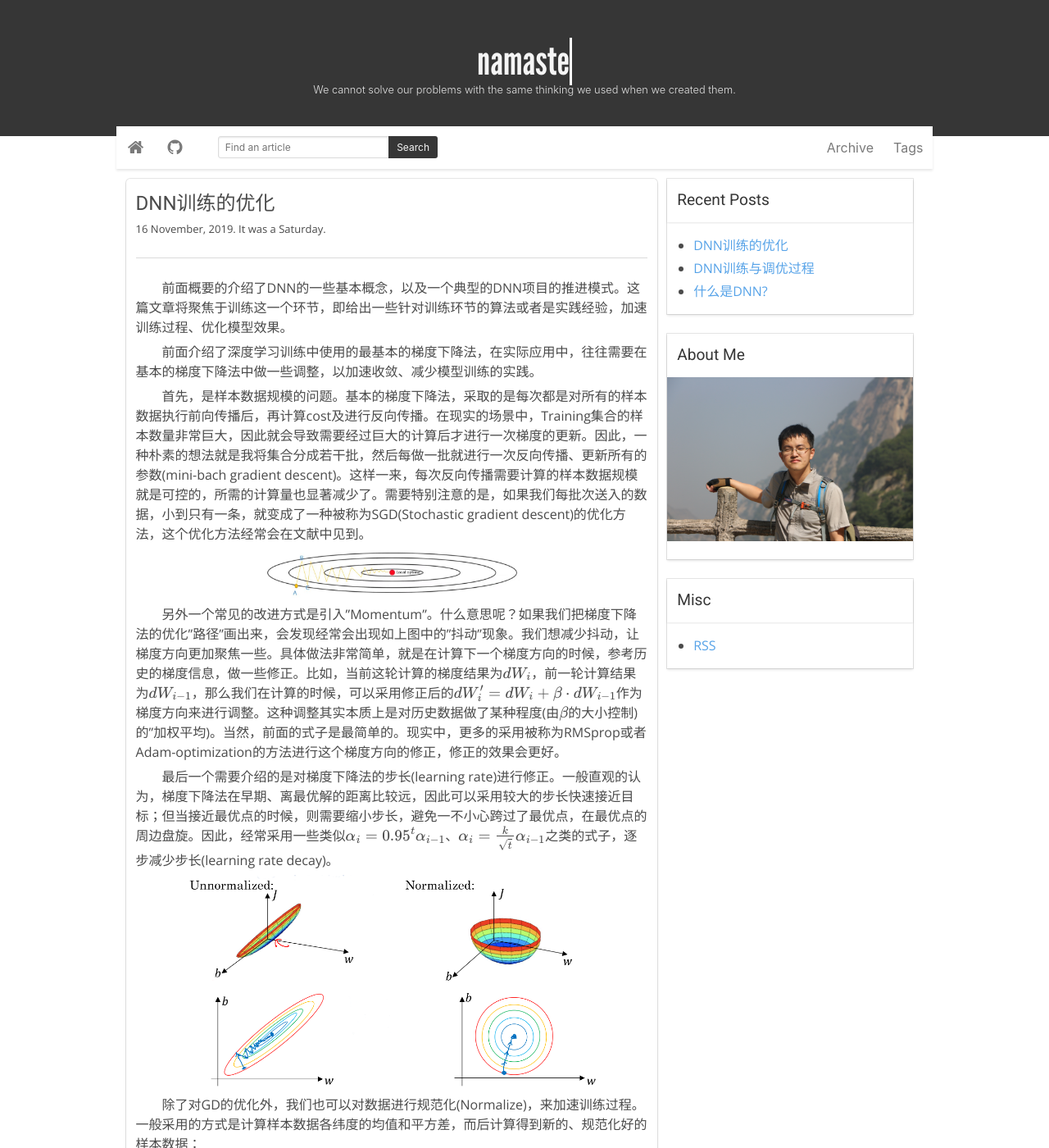
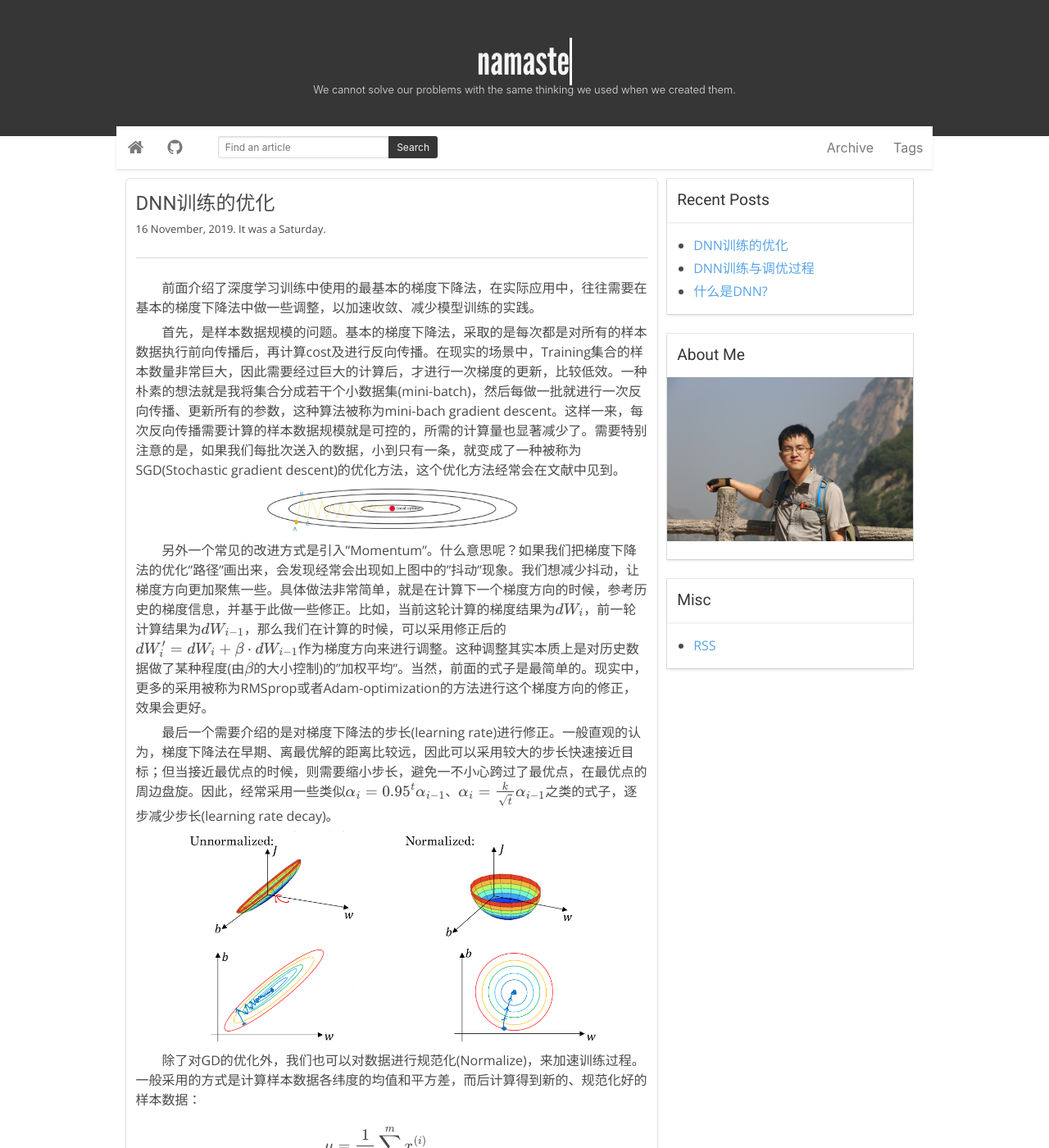
Before and after one commit to lvsizhe/lvsizhe.github.io, a Jekyll site: the page built from _posts/2019-11-16-dnn-train-optimizer-DLC2C3.md, in a window 1280 px wide and 1400 px high. Shown: the whole window at 82% size. Built offline with Jekyll 4.4.1, drawn with Linux system fonts in a browser that asks for light colours; formulas are drawn with MathJax 3; some of the changed text lies outside the part shown.

Commit message:
make the artical much more fluent

```diff
--- a/_posts/2019-11-16-dnn-train-optimizer-DLC2C3.md
+++ b/_posts/2019-11-16-dnn-train-optimizer-DLC2C3.md
@@ -5,15 +5,13 @@
 tags: AI mooc
 ---
 
-前面概要的介绍了DNN的一些基本概念，以及一个典型的DNN项目的推进模式。这篇文章将聚焦于训练这一个环节，即给出一些针对训练环节的算法或者是实践经验，加速训练过程、优化模型效果。
-
 前面介绍了深度学习训练中使用的最基本的梯度下降法，在实际应用中，往往需要在基本的梯度下降法中做一些调整，以加速收敛、减少模型训练的实践。
 
-首先，是样本数据规模的问题。基本的梯度下降法，采取的是每次都是对所有的样本数据执行前向传播后，再计算cost及进行反向传播。在现实的场景中，Training集合的样本数量非常巨大，因此就会导致需要经过巨大的计算后才进行一次梯度的更新。因此，一种朴素的想法就是我将集合分成若干批，然后每做一批就进行一次反向传播、更新所有的参数(mini-bach gradient descent)。这样一来，每次反向传播需要计算的样本数据规模就是可控的，所需的计算量也显著减少了。需要特别注意的是，如果我们每批次送入的数据，小到只有一条，就变成了一种被称为SGD(Stochastic gradient descent)的优化方法，这个优化方法经常会在文献中见到。
+首先，是样本数据规模的问题。基本的梯度下降法，采取的是每次都是对所有的样本数据执行前向传播后，再计算cost及进行反向传播。在现实的场景中，Training集合的样本数量非常巨大，因此需要经过巨大的计算后，才进行一次梯度的更新，比较低效。一种朴素的想法就是我将集合分成若干个小数据集(mini-batch)，然后每做一批就进行一次反向传播、更新所有的参数，这种算法被称为mini-bach gradient descent。这样一来，每次反向传播需要计算的样本数据规模就是可控的，所需的计算量也显著减少了。需要特别注意的是，如果我们每批次送入的数据，小到只有一条，就变成了一种被称为SGD(Stochastic gradient descent)的优化方法，这个优化方法经常会在文献中见到。
 
 ![gd-momentum]({{site.url}}/images/gd-with-momentum.jpg){:width="50%"}
 
-另外一个常见的改进方式是引入"Momentum"。什么意思呢？如果我们把梯度下降法的优化"路径"画出来，会发现经常会出现如上图中的"抖动"现象。我们想减少抖动，让梯度方向更加聚焦一些。具体做法非常简单，就是在计算下一个梯度方向的时候，参考历史的梯度信息，做一些修正。比如，当前这轮计算的梯度结果为$$dW_i$$，前一轮计算结果为$$dW_{i-1}$$，那么我们在计算的时候，可以采用修正后的$$dW_{i}' = dW_{i} + \beta \cdot dW_{i-1}$$作为梯度方向来进行调整。这种调整其实本质上是对历史数据做了某种程度(由$$\beta$$的大小控制)的"加权平均)。当然，前面的式子是最简单的。现实中，更多的采用被称为RMSprop或者Adam-optimization的方法进行这个梯度方向的修正，修正的效果会更好。
+另外一个常见的改进方式是引入"Momentum"。什么意思呢？如果我们把梯度下降法的优化"路径"画出来，会发现经常会出现如上图中的"抖动"现象。我们想减少抖动，让梯度方向更加聚焦一些。具体做法非常简单，就是在计算下一个梯度方向的时候，参考历史的梯度信息，并基于此做一些修正。比如，当前这轮计算的梯度结果为$$dW_i$$，前一轮计算结果为$$dW_{i-1}$$，那么我们在计算的时候，可以采用修正后的$$dW_{i}' = dW_{i} + \beta \cdot dW_{i-1}$$作为梯度方向来进行调整。这种调整其实本质上是对历史数据做了某种程度(由$$\beta$$的大小控制)的"加权平均"。当然，前面的式子是最简单的。现实中，更多的采用被称为RMSprop或者Adam-optimization的方法进行这个梯度方向的修正，效果会更好。
 
 最后一个需要介绍的是对梯度下降法的步长(learning rate)进行修正。一般直观的认为，梯度下降法在早期、离最优解的距离比较远，因此可以采用较大的步长快速接近目标；但当接近最优点的时候，则需要缩小步长，避免一不小心跨过了最优点，在最优点的周边盘旋。因此，经常采用一些类似$$\alpha_i = 0.95^{t} \alpha_{i-1}$$、$$\alpha_i = \frac{k}{\sqrt{t}} \alpha_{i-1}$$之类的式子，逐步减少步长(learning rate decay)。
 
@@ -24,3 +22,5 @@
 $$ \begin{aligned} \mu &= \frac{1}{m} \sum_i^m x^{(i)} \\ \sigma^2 &= \frac{1}{m} \sum_i^m (x^{(i)} - \mu)^2 \\ x^{(i)} &= \frac{x^{(i)} - \mu}{\sigma^2} \end{aligned}$$
 
 在规范化完成以后，我们可以看到，整个样本空间的形状会更加"优雅"，这种良好的状态，可以让梯度下降法更准确的"瞄准"最优化目标，也可以降低数值计算误差，进而加快训练的收敛。
+
+如何进行DNN的训练优化，这几年是一个很热门的领域，依旧有不少学者在数值计算、算法、计算引擎及硬件方面进行着各种的研究。这里的一些调整，只是一些最常见、最粗浅的部分，感兴趣的可以进一步调研、深入了解。
```
